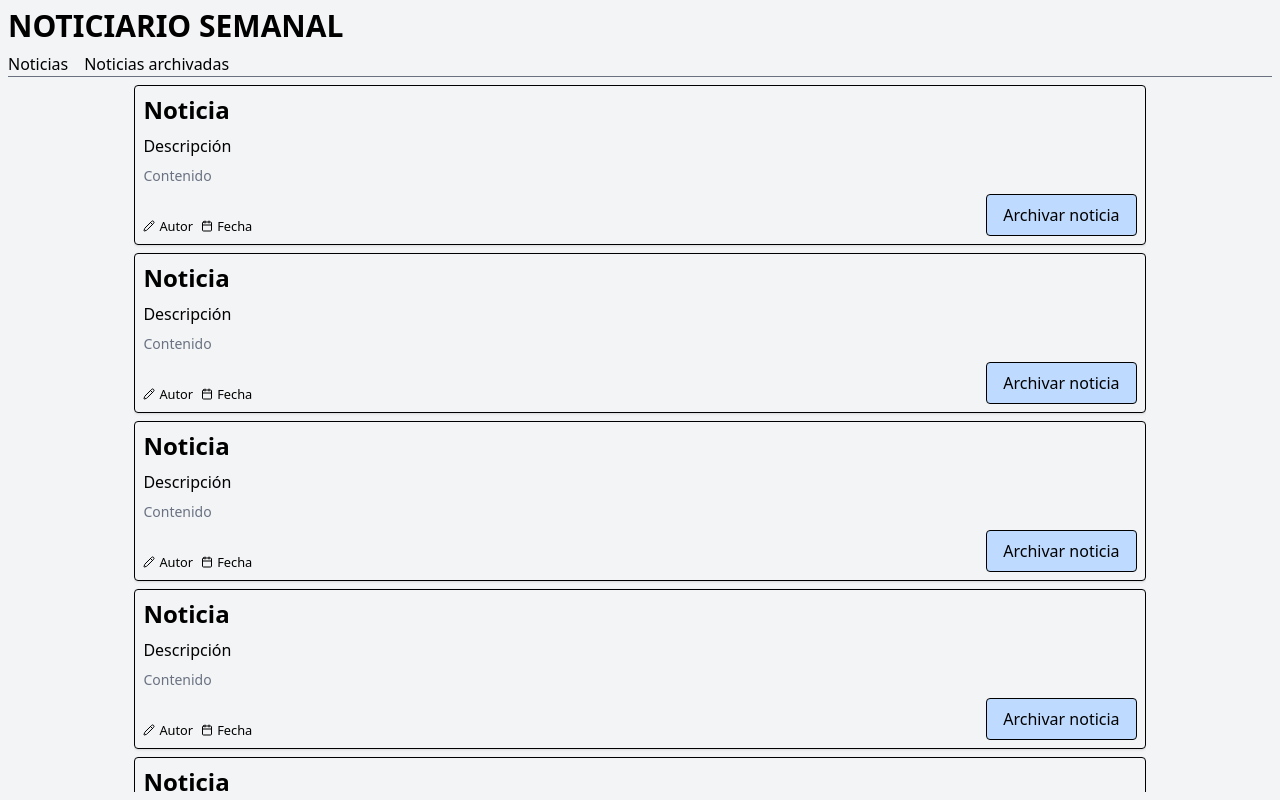
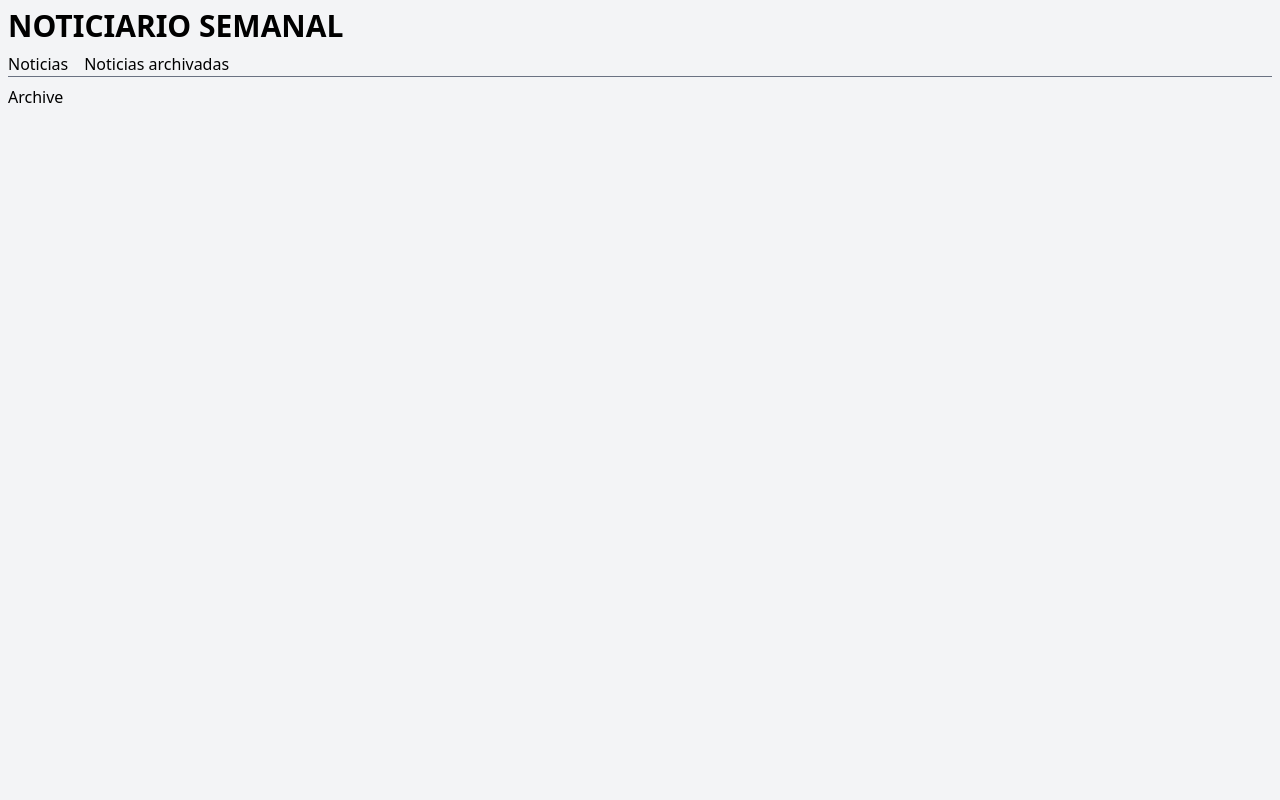
Before and after one commit to AdrianRgGit/allfunds_prueba_tecnica, a React (Vite) app in the folder news-frontend/: page /archive in a window 1280 px wide. Built offline with nearby package versions, Linux system fonts and the light colour scheme.

Commit message:
creado y configurado router, creado layout y añadida vista archived

```diff
--- a/news-frontend/package.json
+++ b/news-frontend/package.json
@@ -14,6 +14,7 @@
     "lucide-react": "^0.474.0",
     "react": "^18.3.1",
     "react-dom": "^18.3.1",
+    "react-router-dom": "^7.1.3",
     "tailwindcss": "^4.0.0"
   },
   "devDependencies": {
--- a/news-frontend/src/app/App.tsx
+++ b/news-frontend/src/app/App.tsx
@@ -1,63 +1,12 @@
-import NewsCard from "../components/Home/NewsCard/NewsCard";
-import CustomLink from "../components/Ui/CustomLink/CustomLink";
-
+import { RouterProvider } from "react-router-dom";
+import Layout from "../layout/Layout";
+import routes from "./routes";
 
 const App = () => {
   return (
-    <main className="flex h-screen flex-col bg-gray-100 p-2">
-      <header className="mb-2 w-full flex-shrink-0">
-        <h1 className="mb-2 text-3xl font-bold">NOTICIARIO SEMANAL</h1>
-        <nav className="space-x-4 border-b border-gray-500">
-          <CustomLink href="#" title="Noticias" />
-          <CustomLink href="#" title="Noticias archivadas" />
-        </nav>
-      </header>
-
-      <section className="mx-auto flex w-[80%] flex-1 flex-col gap-y-2 overflow-y-auto">
-        <NewsCard
-          title="Noticia"
-          description="Descripción"
-          content="Contenido"
-          author="Autor"
-          date="Fecha"
-        />
-        <NewsCard
-          title="Noticia"
-          description="Descripción"
-          content="Contenido"
-          author="Autor"
-          date="Fecha"
-        />
-        <NewsCard
-          title="Noticia"
-          description="Descripción"
-          content="Contenido"
-          author="Autor"
-          date="Fecha"
-        />
-        <NewsCard
-          title="Noticia"
-          description="Descripción"
-          content="Contenido"
-          author="Autor"
-          date="Fecha"
-        />
-        <NewsCard
-          title="Noticia"
-          description="Descripción"
-          content="Contenido"
-          author="Autor"
-          date="Fecha"
-        />
-        <NewsCard
-          title="Noticia"
-          description="Descripción"
-          content="Contenido"
-          author="Autor"
-          date="Fecha"
-        />
-      </section>
-    </main>
+    <Layout>
+      <RouterProvider router={routes} />
+    </Layout>
   );
 };
 
--- /dev/null
+++ b/news-frontend/src/app/routes.tsx
@@ -0,0 +1,16 @@
+import { createBrowserRouter } from "react-router-dom";
+import Home from "../pages/Home/Home";
+import Archive from "../pages/Archive/Archive";
+
+const routes = createBrowserRouter([
+  {
+    path: "/",
+    element: <Home />,
+  },
+  {
+    path: "/archive",
+    element: <Archive />,
+  },
+]);
+
+export default routes;
--- /dev/null
+++ b/news-frontend/src/layout/Layout.tsx
@@ -0,0 +1,20 @@
+import { FC } from "react";
+import CustomLink from "../components/Ui/CustomLink/CustomLink";
+import { LayoutProps } from "../types/layout/layout";
+
+const Layout: FC<LayoutProps> = ({ children }) => {
+  return (
+    <div className="flex h-screen flex-col bg-gray-100 p-2">
+      <header className="mb-2 w-full flex-shrink-0">
+        <h1 className="mb-2 text-3xl font-bold">NOTICIARIO SEMANAL</h1>
+        <nav className="space-x-4 border-b border-gray-500">
+          <CustomLink href="/" title="Noticias" />
+          <CustomLink href="/archive  " title="Noticias archivadas" />
+        </nav>
+      </header>
+      {children}
+    </div>
+  );
+};
+
+export default Layout;
--- /dev/null
+++ b/news-frontend/src/pages/Archive/Archive.tsx
@@ -0,0 +1,9 @@
+import React from 'react'
+
+const Archive = () => {
+  return (
+    <div>Archive</div>
+  )
+}
+
+export default Archive
--- /dev/null
+++ b/news-frontend/src/pages/Home/Home.tsx
@@ -0,0 +1,52 @@
+import NewsCard from "../../components/Home/NewsCard/NewsCard";
+
+const Home = () => {
+  return (
+    <main className="mx-auto flex w-[80%] flex-col gap-y-2 overflow-y-auto">
+      <NewsCard
+        title="Noticia"
+        description="Descripción"
+        content="Contenido"
+        author="Autor"
+        date="Fecha"
+      />
+      <NewsCard
+        title="Noticia"
+        description="Descripción"
+        content="Contenido"
+        author="Autor"
+        date="Fecha"
+      />
+      <NewsCard
+        title="Noticia"
+        description="Descripción"
+        content="Contenido"
+        author="Autor"
+        date="Fecha"
+      />
+      <NewsCard
+        title="Noticia"
+        description="Descripción"
+        content="Contenido"
+        author="Autor"
+        date="Fecha"
+      />
+      <NewsCard
+        title="Noticia"
+        description="Descripción"
+        content="Contenido"
+        author="Autor"
+        date="Fecha"
+      />
+      <NewsCard
+        title="Noticia"
+        description="Descripción"
+        content="Contenido"
+        author="Autor"
+        date="Fecha"
+      />
+    </main>
+  );
+};
+
+export default Home;
--- /dev/null
+++ b/news-frontend/src/types/layout/layout.ts
@@ -0,0 +1,3 @@
+export interface LayoutProps {
+  children: React.ReactNode;
+}
```
Also changed, not shown: 1 other file (tests, documents, lock files or other folders).
